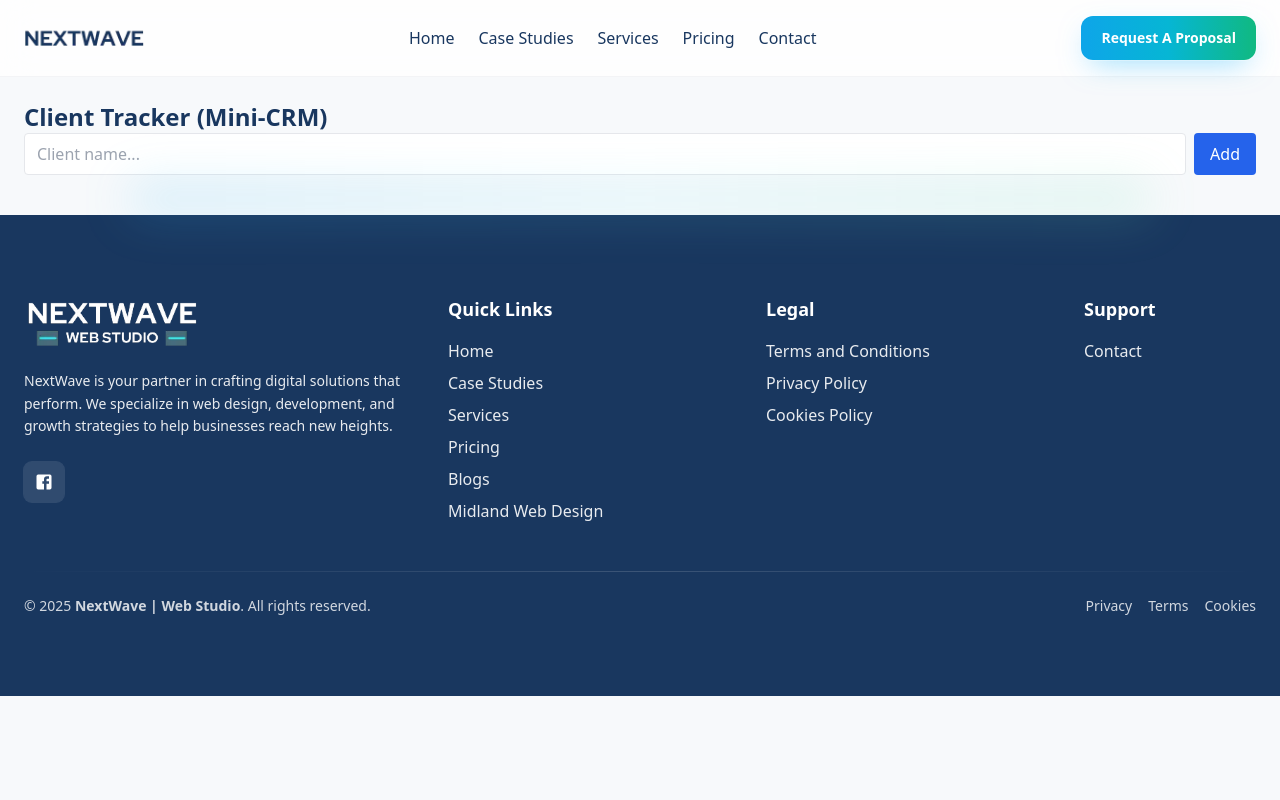
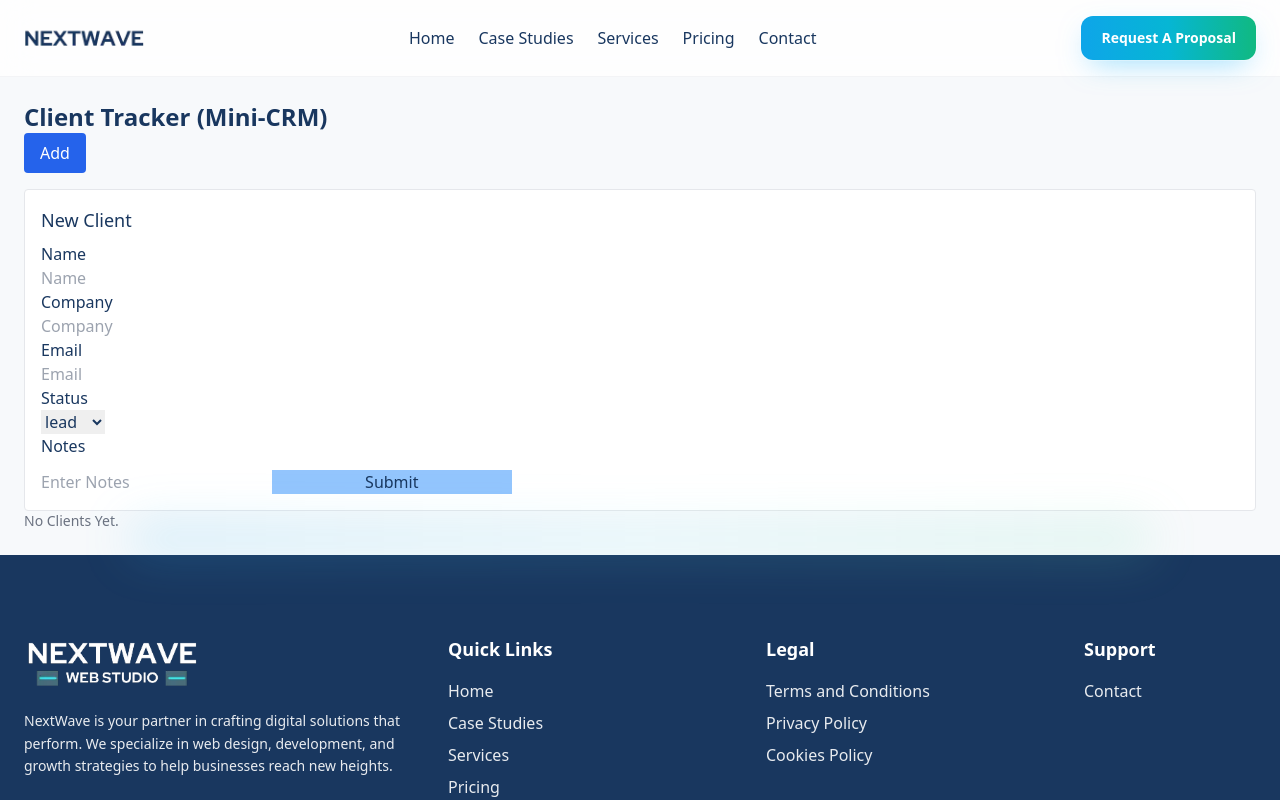
Before and after one commit to Parrasite9/nextwave, a React (Create React App) app: page /customer/dashboard in a window 1280 px wide. Both pictures are taken after a click on the button "Add". Shown: the top 800 px of the page. Built offline with nearby package versions, Linux system fonts and the light colour scheme.

Commit message:
I was able to add a client to the CRM

```diff
--- a/src/Features/CRM/CRMPage.jsx
+++ b/src/Features/CRM/CRMPage.jsx
@@ -1,32 +1,49 @@
 import React, { useState } from 'react';
 import useClients from './useClients';
+import ClientForm from './ClientForm';
 
 export default function CRMPage() {
-	const { clients, addClient, deleteClient } = useClients();
-	const [name, setName] = useState('');
+	const { clients, addClient, updateClient, deleteClient } = useClients();
+	const [editing, setEditing] = useState(null);
 
 	return (
 		<div className="p-6">
 			<h1 className="text-2xl font-bold">Client Tracker (Mini-CRM)</h1>
 			<div className="flex gap-2 mb-4">
-				<input
+				{/* <input
 					className="border px-3 py-2 rounded w-full"
 					placeholder="Client name..."
 					value={name}
 					onChange={(e) => setName(e.target.value)}
-				/>
+				/> */}
 
 				<button
-					onClick={() => {
-						if (!name.trim()) return;
-						addClient({ name, status: 'lead' });
-						setName('');
-					}}
+					onClick={() => setEditing({})}
 					className="bg-blue-600 text-white px-4 py-2 rounded"
 				>
 					Add
 				</button>
 			</div>
+
+			{editing && (
+				<div className="border p-4 rounded bg-white">
+					<h2 className="text-lg font-medium mb-2">
+						{editing.id ? 'Edit Client' : 'New Client'}
+					</h2>
+
+					<ClientForm
+						initialValues={editing.id ? editing : undefined}
+						onSubmit={(values) => {
+							if (editing.id) {
+								updateClient(editing.id, values);
+							} else {
+								addClient(values);
+							}
+						}}
+						onCancel={() => setEditing(null)}
+					/>
+				</div>
+			)}
 
 			<ul className="space-y-2">
 				{clients.map((c) => (
@@ -34,15 +51,48 @@ export default function CRMPage() {
 						key={c.id}
 						className="flex items-center justify-between border p-3 rounded"
 					>
-						<span>{c.name}</span>
-						<button
-							onClick={() => deleteClient(c.id)}
-							className="text-sm text-red-500 hover:underline"
-						>
-							Delete
-						</button>
+						<div>
+							<div className="font-medium">{c.name}</div>
+							{c.company && (
+								<div className="text-sm text-gray-500">
+									{c.company}
+								</div>
+							)}
+							{c.email && (
+								<div className="text-sm text-gray-500">
+									{c.email}
+								</div>
+							)}
+							{c.notes && (
+								<div className="text-sm text-gray-700 mt-1">
+									{c.notes}
+								</div>
+							)}
+
+							<span className="inline-block mt-2 text-xs uppercase border px-2 py-0 5 rounded">
+								{c.status}
+							</span>
+						</div>
+						<div className="flex gap-2">
+							<button
+								onClick={() => setEditing(c)}
+								className="border px-3 py-1.5 rounded"
+							>
+								Edit
+							</button>
+
+							<button
+								onClick={() => deleteClient(c)}
+								className="text-red-600 border px-3 py-1.5 rounded"
+							>
+								Delete
+							</button>
+						</div>
 					</li>
 				))}
+				{clients.length === 0 && (
+					<li className="text-sm text-gray-500">No Clients Yet.</li>
+				)}
 			</ul>
 		</div>
 	);
--- a/src/Features/CRM/ClientForm.jsx
+++ b/src/Features/CRM/ClientForm.jsx
@@ -1,5 +1,4 @@
-import { useForm } from '@tanstack/react-form';
-import React from 'react';
+import { useAppForm } from '../../Form/hooks';
 import z from 'zod';
 import ErrorMessage from '../../Form/ErrorMessage';
 
@@ -24,7 +23,7 @@ function FieldError({ field }) {
 }
 
 export default function ClientForm({ initialValues, onSubmit, onCancel }) {
-	const form = useForm({
+	const form = useAppForm({
 		defaultValues: initialValues ?? {
 			name: '',
 			company: '',
@@ -47,36 +46,54 @@ export default function ClientForm({ initialValues, onSubmit, onCancel }) {
 			className="space-y-3"
 		>
 			<form.AppField name="name">
-				{(field) => <field.TextField label="Name" placeholder="Name" />}
-				<ErrorMessage error={field.state.meta.errors?.[0]} />
+				{(field) => (
+					<>
+						<field.TextField label="Name" placeholder="Name" />
+						<ErrorMessage error={field.state.meta.errors?.[0]} />
+					</>
+				)}
 			</form.AppField>
 
 			<form.AppField name="company">
 				{(field) => (
-					<field.TextField label="Company" placeholder="Company" />
+					<>
+						<field.TextField
+							label="Company"
+							placeholder="Company"
+						/>
+						<ErrorMessage error={field.state.meta.errors?.[0]} />
+					</>
 				)}
-				<ErrorMessage error={field.state.meta.errors?.[0]} />
 			</form.AppField>
 
 			<form.AppField name="email">
 				{(field) => (
-					<field.TextField label="Email" placeholder="Email" />
+					<>
+						<field.TextField label="Email" placeholder="Email" />
+						<ErrorMessage error={field.state.meta.errors?.[0]} />
+					</>
 				)}
-				<ErrorMessage error={field.state.meta.errors?.[0]} />
 			</form.AppField>
 
 			<form.AppField name="status">
 				{(field) => (
-					<field.SelectField label="Status" options={status} />
+					<>
+						<field.SelectField label="Status" options={status} />
+						<ErrorMessage error={field.state.meta.errors?.[0]} />
+					</>
 				)}
-				<ErrorMessage error={field.state.meta.errors?.[0]} />
 			</form.AppField>
 
 			<form.AppField name="notes">
 				{(field) => (
-					<field.TextField label="Notes" placeholder="Enter Notes" />
+					<>
+						<field.TextField
+							label="Notes"
+							placeholder="Enter Notes"
+						/>
+						<ErrorMessage error={field.state.meta.errors?.[0]} />
+					</>
 				)}
-				<ErrorMessage error={field.state.meta.errors?.[0]} />
 			</form.AppField>
 
 			<form.AppForm>
--- a/src/Features/CRM/useClients.jsx
+++ b/src/Features/CRM/useClients.jsx
@@ -8,5 +8,37 @@ export function useClients() {
 	// LOAD FROM LOCALSTORAGE ON MOUNT
 	useEffect(() => {
 		const saved = localStorage.getItem(STORAGE_KEY);
-	});
+
+		if (saved) {
+			try {
+				setClients(JSON.parse(saved));
+			} catch {
+				console.error('Failed to parse clients');
+			}
+		}
+	}, []);
+
+	// SAVE TO LOCAL STORAGE WHENEVER CLIENTS CHANGE
+	useEffect(() => {
+		localStorage.setItem(STORAGE_KEY, JSON.stringify(clients));
+	}, [clients]);
+
+	const addClient = (client) => {
+		setClients((prev) => [
+			...prev,
+			{ ...client, id: Date.now().toString() },
+		]);
+	};
+
+	const updateClient = (id, updated) => {
+		setClients((prev) =>
+			prev.map((c) => (c.id === id ? { ...c, ...updated } : c)),
+		);
+	};
+
+	const deleteClient = (id) => {
+		setClients((prev) => prev.filter((c) => c.id !== id));
+	};
+
+	return { clients, addClient, updateClient, deleteClient };
 }
--- a/src/Form/hooks.js
+++ b/src/Form/hooks.js
@@ -1,18 +1,19 @@
-import React from 'react';
-import ReactDOM from 'react-dom/client';
 import { createFormHook, createFormHookContexts } from '@tanstack/react-form';
-// Form components that pre-bind events from the form hook; check our "Form Composition" guide for more
-import { TextField, NumberField, SubmitButton } from '~our-app/ui-library';
+
 // We also support Valibot, ArkType, and any other standard schema library
 import { z } from 'zod';
-import SelectField from '../Components/Tanstack/SelectField';
+import SelectField from '../Components/Tanstack/SelectField.tsx';
+import ErrorMessage from './ErrorMessage';
+import TextField from '../Components/Tanstack/TextField.tsx';
+import NumberField from '../Components/Tanstack/NumberField.tsx';
+import SubmitButton from '../Components/Tanstack/SubmitButton.tsx';
 
 export const { fieldContext, formContext, useFieldContext, useFormContext } =
 	createFormHookContexts();
 
 // Allow us to bind components to the form to keep type safety but reduce production boilerplate
 // Define this once to have a generator of consistent form instances throughout your app
-const { useAppForm } = createFormHook({
+export const { useAppForm } = createFormHook({
 	fieldComponents: {
 		TextField,
 		NumberField,
@@ -20,6 +21,7 @@ const { useAppForm } = createFormHook({
 	},
 	formComponents: {
 		SubmitButton,
+		ErrorMessage,
 	},
 	fieldContext,
 	formContext,
```
